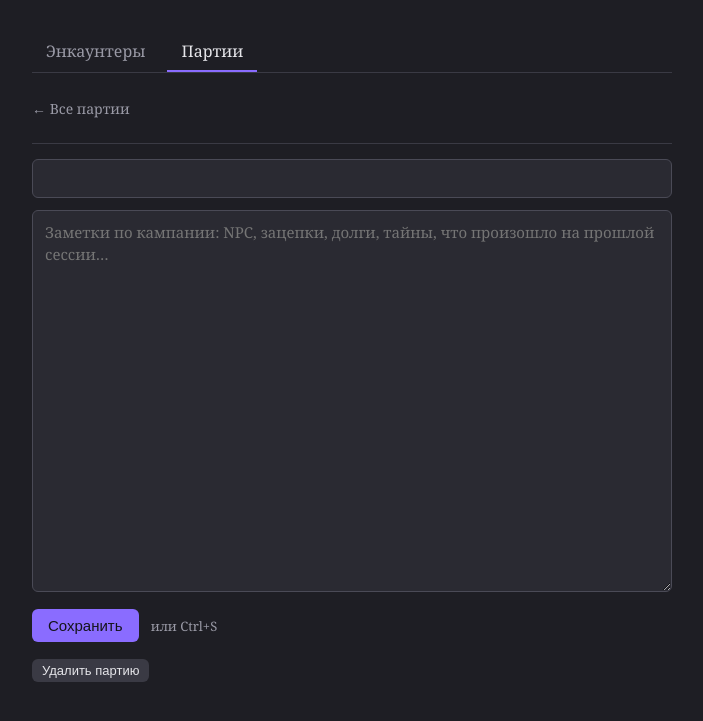
After one commit to Meccir/dnd-notes, a FastAPI app: template templates/campaign.html in a window 1280 px wide. The commit adds this page. Shown: the top 721 px of the page, without its empty margins (288-991 px from the left). Run offline with FastAPI, Linux system fonts and the light colour scheme; the template is opened without the code that fills it, so the values that code supplies are empty.

Commit message:
Добавить вкладку Партии: список кампаний и заметки
- таблица campaigns (name, notes) в schema.sql
- вкладки Энкаунтеры | Партии на всех страницах (base.html)
- CRUD партий + страница заметок с сохранением по Ctrl+S
- 404 для несуществующей партии

```diff
--- a/main.py
+++ b/main.py
@@ -1,4 +1,4 @@
-from fastapi import FastAPI, Request, Form
+from fastapi import FastAPI, Request, Form, HTTPException
 from fastapi.responses import HTMLResponse, RedirectResponse
 from fastapi.templating import Jinja2Templates
 from fastapi.staticfiles import StaticFiles
@@ -71,3 +71,61 @@ def add_combatant(enc_id: str, name: str = Form(...),
         )
         conn.commit()
     return RedirectResponse(f"/encounters/{enc_id}", status_code=303)
+
+
+# --- Партии (кампании) ---
+
+# Список партий
+@app.get("/campaigns", response_class=HTMLResponse)
+def campaigns_list(request: Request):
+    with get_conn() as conn:
+        rows = conn.execute(
+            "select id, name, notes, created_at from campaigns order by created_at desc"
+        ).fetchall()
+    return templates.TemplateResponse(request, "campaigns.html", {
+        "campaigns": rows,
+    })
+
+
+# Создание партии
+@app.post("/campaigns")
+def create_campaign(name: str = Form(...)):
+    with get_conn() as conn:
+        conn.execute("insert into campaigns (name) values (%s)", (name,))
+        conn.commit()
+    return RedirectResponse("/campaigns", status_code=303)
+
+
+# Страница партии с заметками
+@app.get("/campaigns/{camp_id}", response_class=HTMLResponse)
+def campaign_page(request: Request, camp_id: str):
+    with get_conn() as conn:
+        camp = conn.execute(
+            "select id, name, notes from campaigns where id = %s", (camp_id,)
+        ).fetchone()
+    if camp is None:
+        raise HTTPException(status_code=404, detail="Партия не найдена")
+    return templates.TemplateResponse(request, "campaign.html", {
+        "camp": camp,
+    })
+
+
+# Сохранение названия и заметок
+@app.post("/campaigns/{camp_id}/save")
+def save_campaign(camp_id: str, name: str = Form(...), notes: str = Form("")):
+    with get_conn() as conn:
+        conn.execute(
+            "update campaigns set name = %s, notes = %s where id = %s",
+            (name, notes, camp_id),
+        )
+        conn.commit()
+    return RedirectResponse(f"/campaigns/{camp_id}", status_code=303)
+
+
+# Удаление партии
+@app.post("/campaigns/{camp_id}/delete")
+def delete_campaign(camp_id: str):
+    with get_conn() as conn:
+        conn.execute("delete from campaigns where id = %s", (camp_id,))
+        conn.commit()
+    return RedirectResponse("/campaigns", status_code=303)
--- a/schema.sql
+++ b/schema.sql
@@ -18,3 +18,11 @@ create table if not exists combatants (
 );
 
 create index if not exists combatants_encounter_idx on combatants(encounter_id);
+
+-- Партии (кампании): список и заметки
+create table if not exists campaigns (
+  id uuid primary key default gen_random_uuid(),
+  name text not null,
+  notes text not null default '',
+  created_at timestamptz not null default now()
+);
--- a/static/style.css
+++ b/static/style.css
@@ -80,3 +80,81 @@ li.clickable {
 li.clickable:hover {
   border-color: #8a6cff;
 }
+
+/* Вкладки */
+nav.tabs {
+  display: flex;
+  gap: 8px;
+  margin-bottom: 24px;
+  border-bottom: 1px solid #3a3a44;
+}
+
+nav.tabs a {
+  color: #9a9aa6;
+  text-decoration: none;
+  padding: 8px 14px;
+  border-bottom: 2px solid transparent;
+  font-size: 16px;
+}
+
+nav.tabs a:hover {
+  color: #e6e6ea;
+}
+
+nav.tabs a.active {
+  color: #e6e6ea;
+  border-bottom-color: #8a6cff;
+}
+
+/* Заметки партии */
+textarea {
+  width: 100%;
+  box-sizing: border-box;
+  background: #2a2a32;
+  border: 1px solid #4a4a56;
+  color: #e6e6ea;
+  padding: 10px 12px;
+  border-radius: 6px;
+  font-size: 15px;
+  font-family: inherit;
+  line-height: 1.5;
+  resize: vertical;
+  margin: 12px 0;
+}
+
+textarea:focus {
+  outline: none;
+  border-color: #8a6cff;
+}
+
+input.title-input {
+  width: 100%;
+  box-sizing: border-box;
+  font-size: 18px;
+}
+
+.preview {
+  color: #9a9aa6;
+  font-size: 13px;
+  margin-top: 4px;
+}
+
+a.back {
+  color: #9a9aa6;
+  text-decoration: none;
+  font-size: 14px;
+}
+
+a.back:hover {
+  color: #e6e6ea;
+}
+
+.actions {
+  margin-bottom: 16px;
+}
+
+.hint {
+  color: #9a9aa6;
+  font-size: 13px;
+  margin-left: 8px;
+}
--- /dev/null
+++ b/templates/base.html
@@ -0,0 +1,15 @@
+<!DOCTYPE html>
+<html lang="ru">
+<head>
+  <meta charset="utf-8">
+  <title>{% block title %}D&D трекер{% endblock %}</title>
+  <link rel="stylesheet" href="/static/style.css">
+</head>
+<body>
+  <nav class="tabs">
+    <a href="/" class="{% block nav_encounters %}{% endblock %}">Энкаунтеры</a>
+    <a href="/campaigns" class="{% block nav_campaigns %}{% endblock %}">Партии</a>
+  </nav>
+  {% block content %}{% endblock %}
+</body>
+</html>
--- /dev/null
+++ b/templates/campaign.html
@@ -0,0 +1,31 @@
+{% extends "base.html" %}
+{% block title %}{{ camp['name'] }} — D&D трекер{% endblock %}
+{% block nav_campaigns %}active{% endblock %}
+{% block content %}
+  <p><a href="/campaigns" class="back">← Все партии</a></p>
+  <h1>{{ camp['name'] }}</h1>
+
+  <form method="post" action="/campaigns/{{ camp['id'] }}/save" id="save-form">
+    <input type="text" name="name" value="{{ camp['name'] }}" required class="title-input">
+    <textarea name="notes" rows="16"
+      placeholder="Заметки по кампании: NPC, зацепки, долги, тайны, что произошло на прошлой сессии…">{{ camp['notes'] }}</textarea>
+    <div class="actions">
+      <button type="submit">Сохранить</button>
+      <span class="hint">или Ctrl+S</span>
+    </div>
+  </form>
+
+  <form method="post" action="/campaigns/{{ camp['id'] }}/delete"
+        onsubmit="return confirm('Удалить партию и все её заметки?')">
+    <button type="submit" class="danger">Удалить партию</button>
+  </form>
+
+  <script>
+  document.addEventListener("keydown", function (e) {
+    if ((e.ctrlKey || e.metaKey) && e.key === "s") {
+      e.preventDefault();
+      document.getElementById("save-form").requestSubmit();
+    }
+  });
+  </script>
+{% endblock %}
```
Also changed, not shown: templates/campaigns.html (added, +39 -0 lines), templates/encounter.html (+5 -10 lines), templates/index.html (+5 -11 lines).
